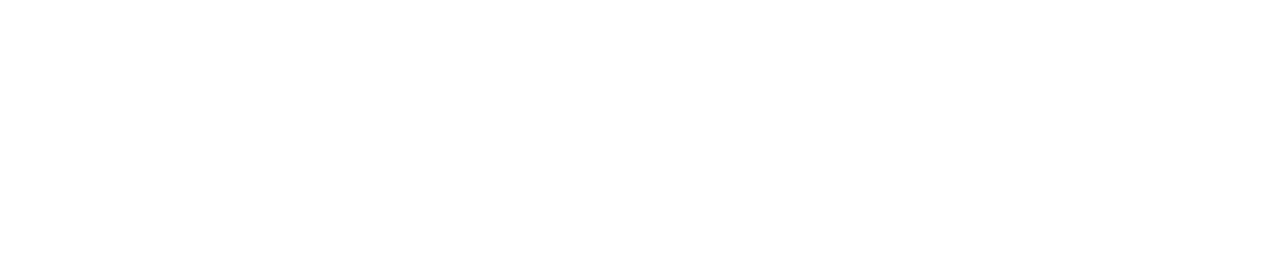
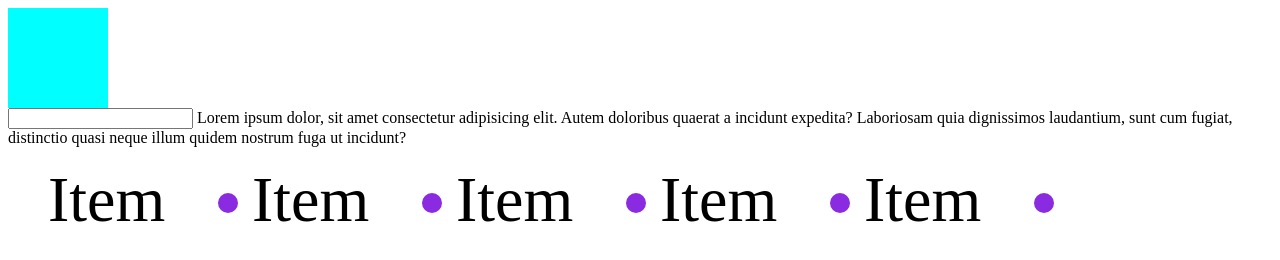
Before and after one commit to prajaktanm2019/Ecss, a plain HTML site: page index.html in a window 1280 px wide. Drawn offline with Linux system fonts and the light colour scheme.

Commit message:
selectors

```diff
--- a/index.html
+++ b/index.html
@@ -8,6 +8,18 @@
     <title>ExtraCss</title>
 </head>
 <body>
-
+    <div class="container">
+        <div class="child"></div>
+        <input type="text"/> Lorem ipsum dolor, sit amet consectetur adipisicing elit. Autem doloribus quaerat a incidunt expedita? Laboriosam quia dignissimos laudantium, sunt cum fugiat, distinctio quasi neque illum quidem nostrum fuga ut incidunt?
+    </div>
+    <div class="container">
+        <ul>
+            <li>Item</li>
+            <li>Item</li>
+            <li>Item</li>
+            <li>Item</li>
+            <li>Item</li>
+        </ul>
+    </div>
 </body>
 </html>
--- a/styles.css
+++ b/styles.css
@@ -0,0 +1,38 @@
+div.child {
+    width: 100px;
+    height: 100px;
+    background-color: aqua;
+}
+
+div.child:hover{
+    background-color: blue;
+}
+
+input:focus{
+    background-color: orange; !important;
+}
+
+div::selection{
+    background-color: aqua;
+    color: brown;
+}
+
+li{
+    list-style: none;
+    font-size: 4rem;
+    position: relative;
+    width: 200px;
+    display: inline-block;
+}
+
+li::after {
+    content: " ";
+    position: absolute;
+    width: 20px;
+    height: 20px;
+    border-radius: 50%;
+    background-color:blueviolet ;
+    right: 10px;
+    top: 30px;
+
+}
```
